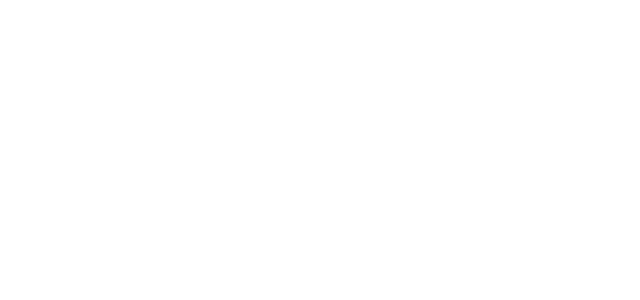
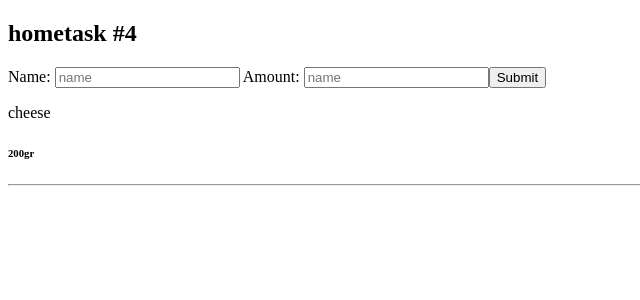
Before and after one commit to JuliaTL/Ang-Lab, an Angular app: page / in a window 1280 px wide. Shown: the top 300 px of the page, without its empty margins (0-640 px from the left). Built offline with nearby package versions, Linux system fonts and the light colour scheme.

Commit message:
create shop list

```diff
--- a/src/app/app.component.html
+++ b/src/app/app.component.html
@@ -1 +1,8 @@
+<div class="container-fluid">
+  <h2>{{ title }}</h2>
+    <app-create-shopping-item (createItem)="onCreateItem($event)"></app-create-shopping-item>
+  <div class="row">
+    <app-shopping-list [shoppingList]="shoppingList"></app-shopping-list>
+  </div>
+</div>
 <router-outlet></router-outlet>
--- a/src/app/app.component.ts
+++ b/src/app/app.component.ts
@@ -6,5 +6,10 @@
   styleUrls: ['./app.component.scss']
 })
 export class AppComponent {
-  title = 'hometasks';
+  title = 'hometask #4';
+  shoppingList: { itemName: string, itemAmount: string }[] = [{ itemName: 'cheese', itemAmount: '200gr' }];
+
+  onCreateItem(newItem: {itemName: string; itemAmount: string}) {
+    this.shoppingList.push(newItem);
+  }
 }
--- /dev/null
+++ b/src/app/create-shopping-item/create-shopping-item.component.html
@@ -0,0 +1,15 @@
+<label> Name:
+  <input type="text"
+         placeholder="name"
+         #itemNameInput
+          >
+</label>
+<label> Amount:
+  <input type="text"
+         placeholder="name"
+         #itemAmountInput
+         >
+</label>
+<button type="submit"
+        (click)="createItem(itemNameInput, itemAmountInput)"
+        >Submit</button>
--- /dev/null
+++ b/src/app/create-shopping-item/create-shopping-item.component.ts
@@ -0,0 +1,24 @@
+import {Component, EventEmitter, OnInit, Output, ViewChild} from '@angular/core';
+
+@Component({
+  selector: 'app-create-shopping-item',
+  templateUrl: './create-shopping-item.component.html',
+  styleUrls: ['./create-shopping-item.component.scss']
+})
+export class CreateShoppingItemComponent implements OnInit {
+  @ViewChild('itemNameInput') itemNameInput;
+  @ViewChild('itemAmountInput') itemAmountInput;
+  @Output('createItem') onCreateItem = new EventEmitter<{ itemName: string, itemAmount: string}>();
+
+  constructor() { }
+
+  ngOnInit(): void {
+  }
+
+  createItem(itemNameInput, itemAmountInput) {
+    this.onCreateItem.emit({
+      itemName: itemNameInput.value,
+      itemAmount: itemAmountInput.value
+  });
+  }
+}
--- /dev/null
+++ b/src/app/shopping-list/shopping-list-item/shopping-list-item.component.html
@@ -0,0 +1,5 @@
+<div>
+  <ng-content></ng-content>
+</div>
+<!--<h4>{{ item.itemName }}</h4>-->
+<!--<h6>{{ item.itemAmount }}</h6>-->
--- /dev/null
+++ b/src/app/shopping-list/shopping-list-item/shopping-list-item.component.ts
@@ -0,0 +1,15 @@
+import {Component, Input, OnInit} from '@angular/core';
+
+@Component({
+  selector: 'app-shopping-list-item',
+  templateUrl: './shopping-list-item.component.html',
+  styleUrls: ['./shopping-list-item.component.scss']
+})
+export class ShoppingListItemComponent implements OnInit {
+@Input() item: { itemName: string, itemAmount: string };
+  constructor() { }
+
+  ngOnInit(): void {
+  }
+
+}
--- /dev/null
+++ b/src/app/shopping-list/shopping-list.component.html
@@ -0,0 +1,5 @@
+<app-shopping-list-item *ngFor="let item of shoppingList" [item]="item">
+  <p>{{ item.itemName }}</p>
+  <h6>{{ item.itemAmount }}</h6>
+  <hr>
+</app-shopping-list-item>
--- /dev/null
+++ b/src/app/shopping-list/shopping-list.component.ts
@@ -0,0 +1,17 @@
+import {Component, Input, OnInit} from '@angular/core';
+
+@Component({
+  selector: 'app-shopping-list',
+  templateUrl: './shopping-list.component.html',
+  styleUrls: ['./shopping-list.component.scss']
+})
+export class ShoppingListComponent implements OnInit {
+@Input() shoppingList: { itemName: string, itemAmount: string }[];
+  constructor() {
+  }
+
+  ngOnInit(): void {
+    console.log(this.shoppingList);
+  }
+
+}
```
Also changed, not shown: src/app/app.module.ts (+13 -5 lines), src/app/create-shopping-item/create-shopping-item.component.scss (added), src/app/shopping-list/shopping-list-item/shopping-list-item.component.scss (added), src/app/shopping-list/shopping-list.component.scss (added).
